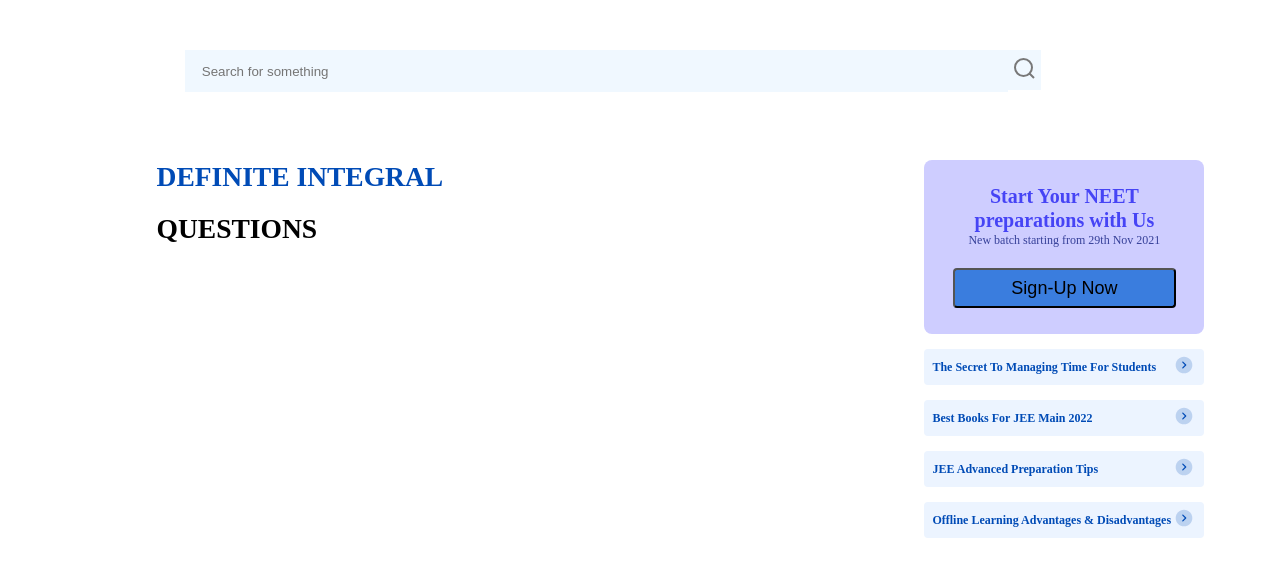
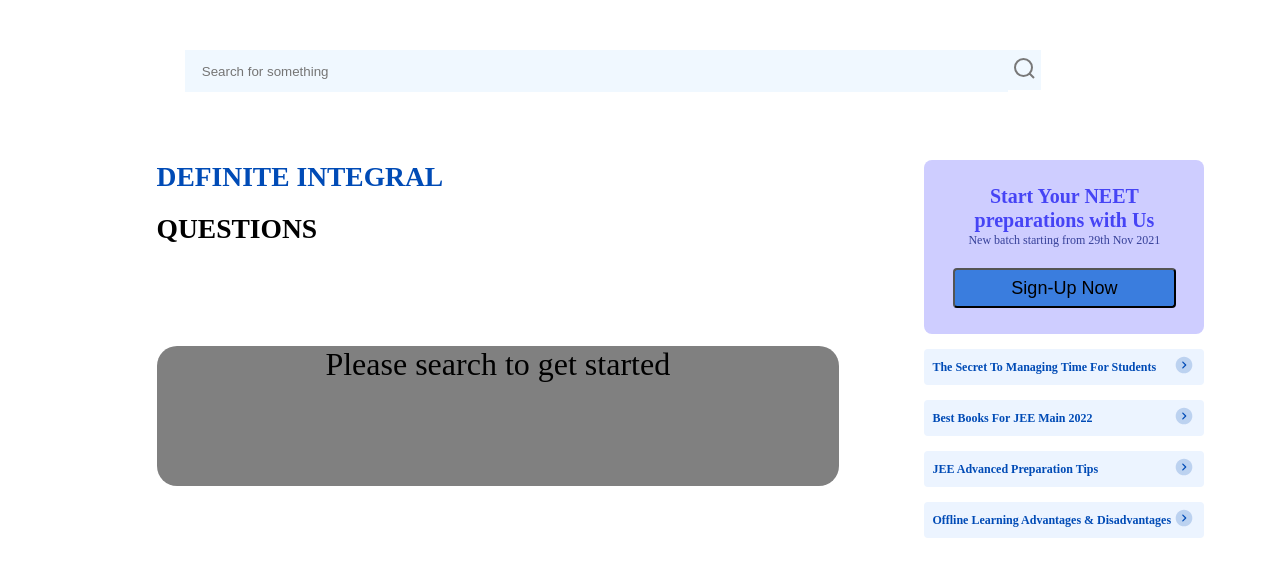
Before and after one commit to Ironteen23/nextjs-frontend-fun, a Next.js app: page /qnapage in a window 1280 px wide. Shown: the top 576 px of the page. Built offline with nearby package versions, Linux system fonts and the light colour scheme.

Commit message:
added intial response to qna

```diff
--- a/src/pages/qnapage.tsx
+++ b/src/pages/qnapage.tsx
@@ -127,6 +127,23 @@ export default function Qnapage() {
             <br />
             <div className={styles["questions-head-cont"]}>QUESTIONS</div>
 
+            {val === "" && !data ? (
+              <div
+                style={{
+                  marginTop: "100px",
+                  width: "80%",
+                  fontSize: "2rem",
+                  marginLeft: "10%",
+                  height: "140px",
+                  backgroundColor: "grey",
+                  borderRadius: "20px",
+                  textAlign: "center",
+                }}
+              >
+                Please search to get started
+              </div>
+            ) : null}
+
             {data && data.length > 0 ? (
               <div className={styles["results-cont"]}>
                 {data.map((item) => {
```
Also changed, not shown: src/app/page.tsx (+0 -10 lines).
